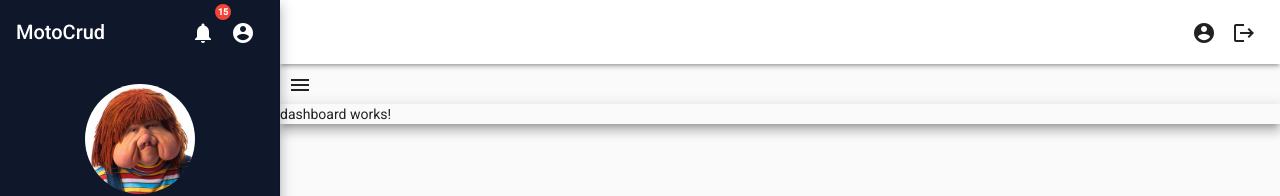
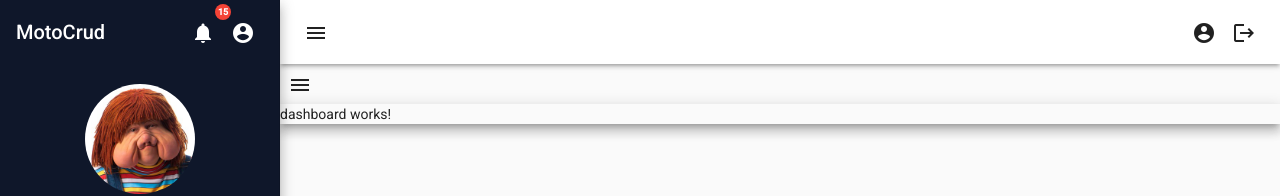
Before and after one commit to DevPadawans/motocrud-web-ui, an Angular app: page /dashboard in a window 1280 px wide. Shown: the top 196 px of the page. Built offline with nearby package versions, Linux system fonts and the light colour scheme.

Commit message:
Front :: Layout :: Ajuste da topbar

```diff
--- a/src/app/presentation/view/shared/header/top-menu/top-menu.component.html
+++ b/src/app/presentation/view/shared/header/top-menu/top-menu.component.html
@@ -1,7 +1,10 @@
-<mat-toolbar class="mat-elevation-z3">
+<mat-toolbar class="mat-elevation-z3 md-medium-tall">
   <!-- <button (click)="sidenav.toggle()" mat-icon-button aria-label="Menu">
     <mat-icon>menu</mat-icon>
   </button> -->
+  <button mat-icon-button aria-label="Menu">
+    <mat-icon>menu</mat-icon>
+  </button>
   <span class="topmenu-spacer"></span>
   <button mat-icon-button aria-label="Account">
     <mat-icon>account_circle</mat-icon>
--- a/src/app/presentation/view/shared/header/top-menu/top-menu.component.scss
+++ b/src/app/presentation/view/shared/header/top-menu/top-menu.component.scss
@@ -5,4 +5,6 @@
 .mat-toolbar{
   background-color: #fff;
   position: relative;
+  min-height: 50px !important;
+  height: 4rem!important
 }
```
